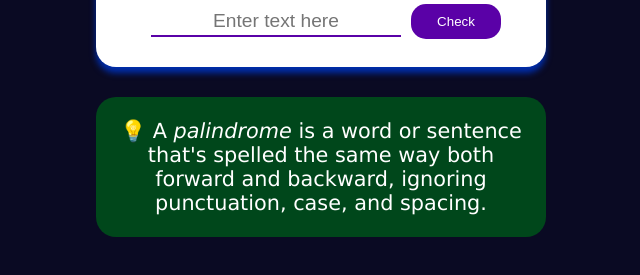
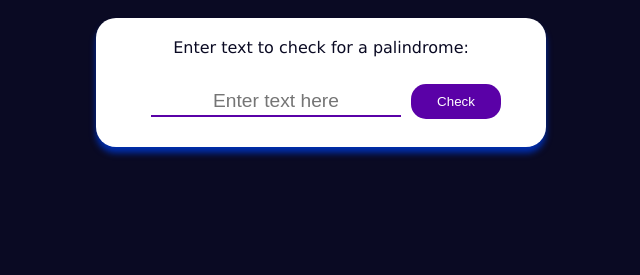
Before and after one commit to kristinhoppe/fcc, a plain HTML site: page palindrome/index.html in a window 1280 px wide. Shown: the part 361-636 px from the top of the page, without its empty margins (319-959 px from the left). Drawn offline with Linux system fonts and the light colour scheme.

Commit message:
remove palindrome def

```diff
--- a/palindrome/index.html
+++ b/palindrome/index.html
@@ -27,15 +27,6 @@
       </div>
 
       <div id="result" class="results-div hidden"></div>
-
-      <div class="palindrome-definition-div">
-        <p class="palindrome-definition">
-          <span role="img" aria-label="light-bulb">💡</span>
-          A <dfn>palindrome</dfn> is a word or sentence that's spelled the same
-          way both forward and backward, ignoring punctuation, case, and
-          spacing.
-        </p>
-      </div>
     </main>
     <script src="script.js"></script>
   </body>
```
